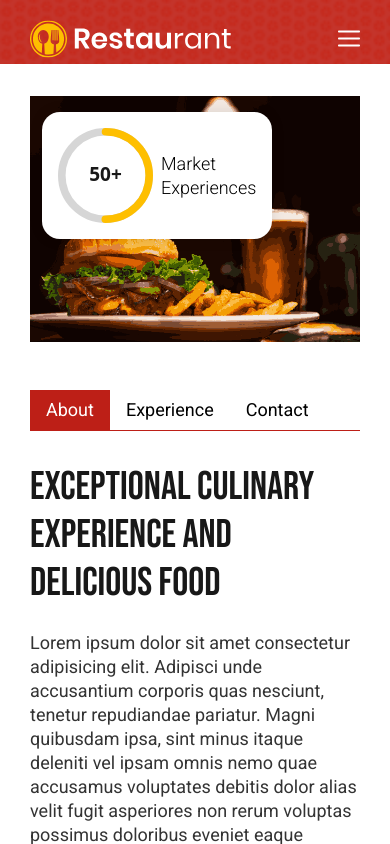
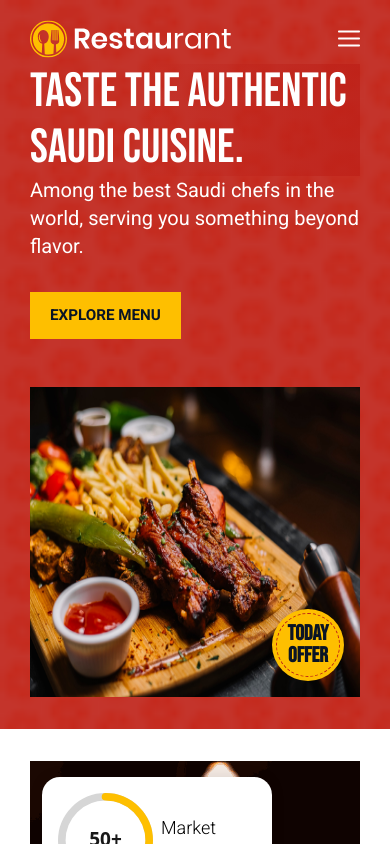
Before and after one commit to najmulhc/niomax, a React (Vite) app: page / in a window 390 px wide. Shown: the top 844 px of the page. Built offline with nearby package versions, Linux system fonts and the light colour scheme.

Commit message:
hero section is completed

```diff
--- a/src/components/header/Header.jsx
+++ b/src/components/header/Header.jsx
@@ -21,7 +21,7 @@ const Header = () => {
 
   return (
     <header
-      className={`fixed z-40 ${
+      className={`fixed z-50 ${
         isScrolled ? "bg-red" : "bg-none"
       } w-full md:h-[6.75rem] h-[4.813rem] top-0 left-0 py-8 px-[1.875rem] `}
     >
--- a/src/components/sections/hero/Hero.jsx
+++ b/src/components/sections/hero/Hero.jsx
@@ -1,13 +1,14 @@
 import Container from "../../shared/Container";
 import HeroTextSection from "./HeroTextSection";
 import HeroImageSection from "./HeroImageSection";
+import herovector from '../../../assets/hero-top-vector.png'
 
 const Hero = () => {
   return (
     <Container className="    bg-[url('./assets/hero-bg.png')] bg-red bg-cover  ">
-      <div className="  ">
-        <HeroTextSection />
+      <div className=" w-full flex justify-between flex-col-reverse   md:flex-row-reverse mt-8 md:my-[10rem]  relative gap-12 md:gap-0">
         <HeroImageSection />
+        <HeroTextSection />  <img src={herovector} className="absolute z-10 -top-8 -right-8 hidden md:block" />
       </div>
     </Container>
   );
--- a/src/components/sections/hero/HeroImageSection.jsx
+++ b/src/components/sections/hero/HeroImageSection.jsx
@@ -1,12 +1,17 @@
 import HeroImage from "../../../assets/hero-min.jpg";
-import HeroTopVector from "../../../assets/hero-top-vector.png";
 import OfferToday from "./OfferToday";
-
 const HeroImageSection = () => {
   return (
-  <div>
+    <div className="md:w-[751px]   overflow-visible relative top-0 right-0  md:z-20">
 
-  </div>
+
+      <img
+        src={HeroImage}
+        alt="hero image "
+        className="w-full h-[310px] md:h-auto z-20 "
+      />
+      <OfferToday />
+    </div>
   );
 };
 
--- a/src/components/sections/hero/HeroTextSection.jsx
+++ b/src/components/sections/hero/HeroTextSection.jsx
@@ -1,11 +1,19 @@
-
-
+import Button from "../../shared/Button";
 
 const HeroTextSection = () => {
   return (
-    <div className="   ">
+    <div className="  md:w-1/2  relative top-0 left-0 ">
+      <div className=" h-full flex flex-col items-start justify-center md:absolute top-0 left-0 md:z-20 ">
+        <h1 className="bg-text-gradient md:w-[830px] font-bebas text-white uppercase text-[3rem] leading-[3.5rem] md:text-[7.5rem] md:leading-[8.125rem] ">
+          taste the authentic saudi cuisine.
+        </h1>
+        <p className="md:w-[34.938rem] font-roboto font-[400] text-white text-[1.25rem]   md:text-[1.5rem] leading-[1.75rem] md:leading-8  mb-8">
+          Among the best Saudi chefs in the world, serving you something beyond
+          flavor.{" "}
+        </p>
 
-
+        <Button href="#menu">explore menu</Button>
+      </div>
     </div>
   );
 };
--- a/src/components/sections/hero/OfferToday.jsx
+++ b/src/components/sections/hero/OfferToday.jsx
@@ -1,12 +1,13 @@
 // the circle of texts in the bottom of the hero image
 const OfferToday = () => {
   return (
-    <div className="relative z-30  top-[21rem]">
-      <div className="bg-yellow rounded-full flex justify-center items-center md:w-[7.5rem] md:h-[7.5rem] w-[4.5rem] h-[4.5rem]  ">
-        <h1 className="font-bebas font-bold text-4xl text-center text-btn-text ">
-          {" "}
-          today offer
-        </h1>
+    <div className="absolute md:bottom-0 right-4 bottom-4 md:-right-16 z-40 ">
+      <div className="bg-yellow rounded-full flex justify-center items-center md:w-[7.5rem] md:h-[7.5rem] w-[4.5rem] h-[4.5rem] p-1  md:p-2 shadow-offer-shadow">
+        <div className="flex rounded-full h-full w-full border border-dashed border-red justify-center items-center">
+          <h1 className="font-bebas font-bold text-[21.5px] leading-[21.5px]  md:leading-[2.25rem]  md:text-4xl text-center text-btn-text">
+            today offer
+          </h1>
+        </div>
       </div>
     </div>
   );
--- a/tailwind.config.js
+++ b/tailwind.config.js
@@ -8,7 +8,7 @@ export default {
         bebas: ['"Bebas Neue"', "sans-serif"],
         montserrat: ["Montserrat", "sans-serif"],
         releway: ["Raleway", "sans-serif"],
-        open : ["Open Sans" , 'sans-serif']
+        open: ["Open Sans", "sans-serif"],
       },
       backgroundImage: {
         gradient:
@@ -24,6 +24,7 @@ export default {
       },
       boxShadow: {
         "custom-black": "0px 0px 13.64px 0px rgba(0, 0, 0, 0.1)",
+        "offer-shadow": "box-shadow: 0px 8px 9px 0px #00000040",
       },
     },
   },
```
